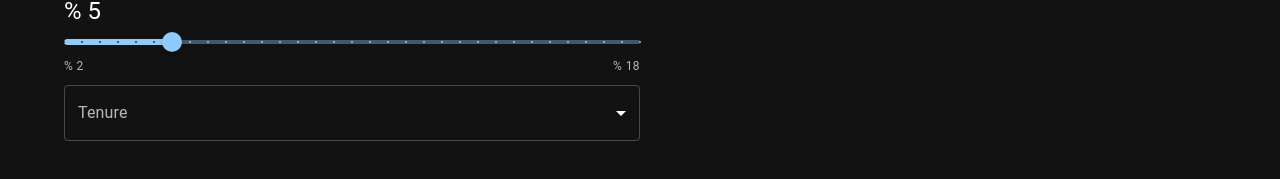
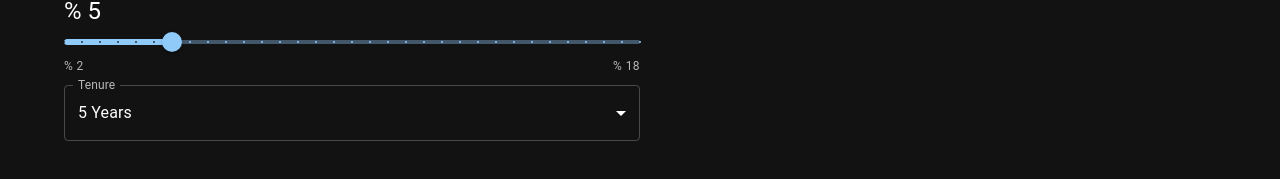
Before and after one commit to Yosefgeda/mortgage-calculator, a React (Create React App) app: page / in a window 1280 px wide. Shown: the part 467-646 px from the top of the page. Built offline with nearby package versions, Linux system fonts and the light colour scheme.

Commit message:
Tenure select Prop values

```diff
--- a/src/App.js
+++ b/src/App.js
@@ -9,7 +9,7 @@ function App() {
     homeValue: 3000,
     downPayment: 3000 * 0.2,
     loanAmount: 3000 * 0.8,
-    loanTerm: 3000,
+    loanTerm: 5,
     interestRate: 5,
   });
 
@@ -19,8 +19,8 @@ function App() {
       <Container width="xl" sx={{mt: 4}}>
         <Grid container>
           <Grid item xs={12} md={6}>
-            <SliderSelect data={data} setdata={setData}/>
-            <TenureSelect />
+            <SliderSelect data={data} setData={setData} />
+            <TenureSelect data={data} setData={setData} />
           </Grid>
           <Grid item xs={12} md={6}>
             <Result />
--- a/src/components/TenureSelect.js
+++ b/src/components/TenureSelect.js
@@ -1,15 +1,16 @@
 import * as React from 'react';
-import Box from '@mui/material/Box';
 import InputLabel from '@mui/material/InputLabel';
 import MenuItem from '@mui/material/MenuItem';
 import FormControl from '@mui/material/FormControl';
 import Select from '@mui/material/Select';
 
-const TenureSelect  = () => {
-  const [age, setAge] = React.useState('');
+const TenureSelect  = ({ data, setData }) => {
 
   const handleChange = (event) => {
-    setAge(event.target.value);
+    setData({
+      ...data,
+      loanTerm: event.target.value,
+    });
   };
 
   return (
@@ -18,7 +19,7 @@ const TenureSelect  = () => {
       <Select
         labelId="demo-simple-select-label"
         id="demo-simple-select"
-        value={age}
+        value={data.loanTerm}
         label="Tenure"
         onChange={handleChange}
       >
```
